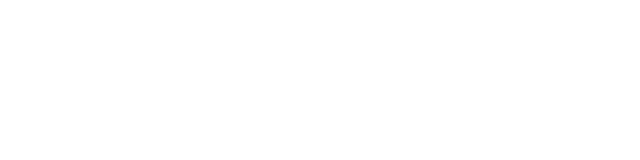
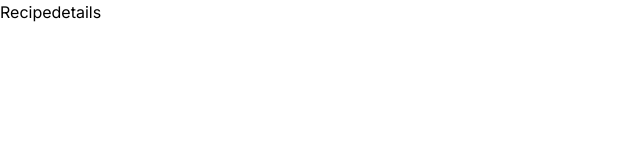
Before and after one commit to Awwal123/Recipe-App, a React (Vite) app: page /recipe-details in a window 1280 px wide. Before the commit this address had no page. Shown: the top 160 px of the page, without its empty margins (0-640 px from the left). Built offline with nearby package versions, Linux system fonts and the light colour scheme.

Commit message:
recipe-detail

```diff
--- a/src/App.tsx
+++ b/src/App.tsx
@@ -1,5 +1,6 @@
 import { CheckOut } from "./components/CheckOut";
 import { Home } from "./components/Home";
+import { RecipeDetails } from "./components/Recipedetails";
 import Recipes from "./components/Recipes";
 import { SignUp } from "./components/Signup";
 import { BrowserRouter as Router, Routes, Route } from "react-router-dom";
@@ -13,6 +14,7 @@ function App() {
             <Route path="/signup" element={<SignUp />} />
             <Route path="/check-out" element={<CheckOut />} />
             <Route path="/recipes" element={<Recipes />} />
+            <Route path="/recipe-details" element={<RecipeDetails />} />
           </Routes>
         </Router>
       </div>
--- a/src/components/Recipedetails.tsx
+++ b/src/components/Recipedetails.tsx
@@ -1,4 +1,4 @@
-export const Recipedetails = () => {
+export const RecipeDetails = () => {
   return (
     <div>Recipedetails</div>
   )
```
